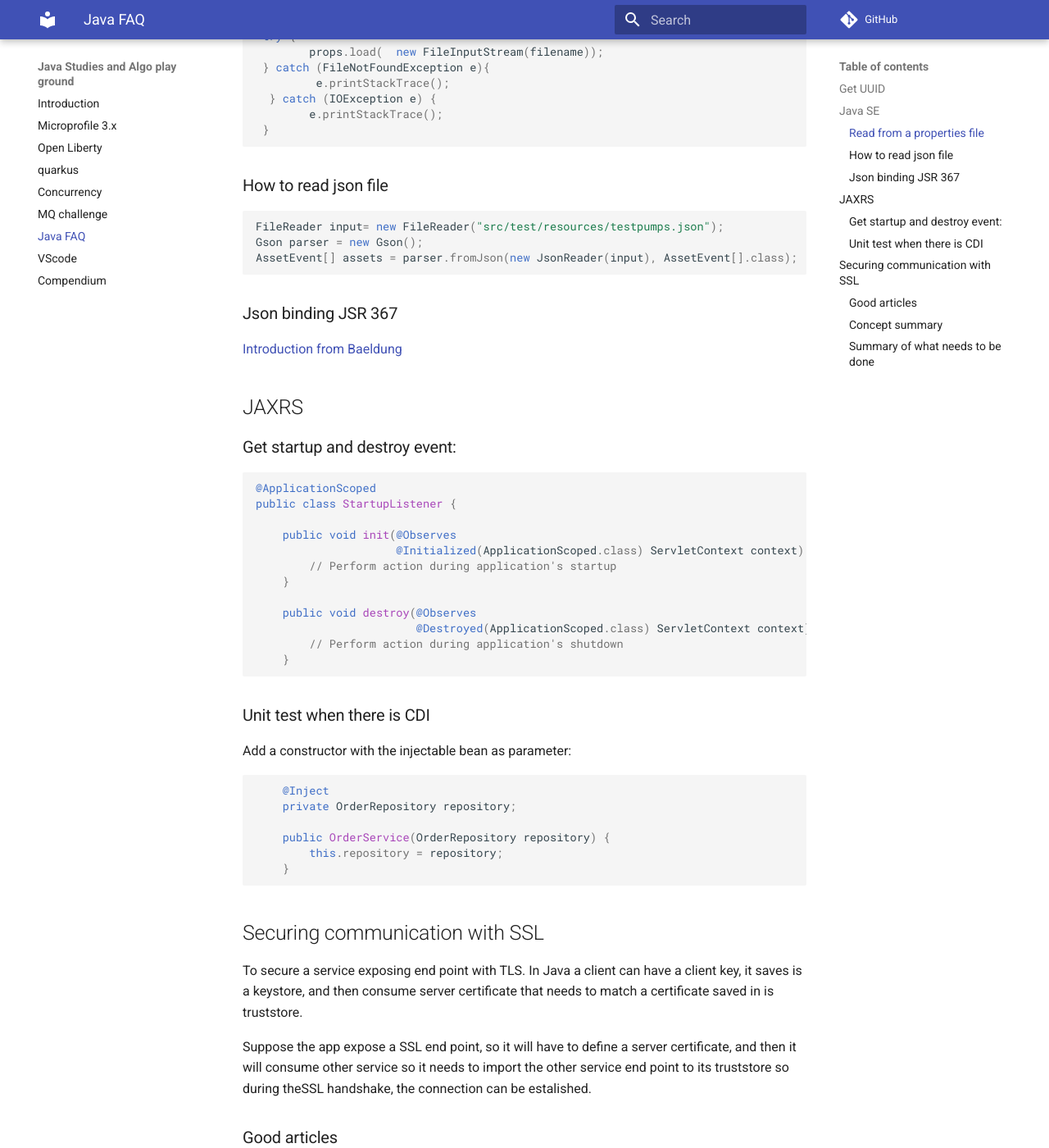
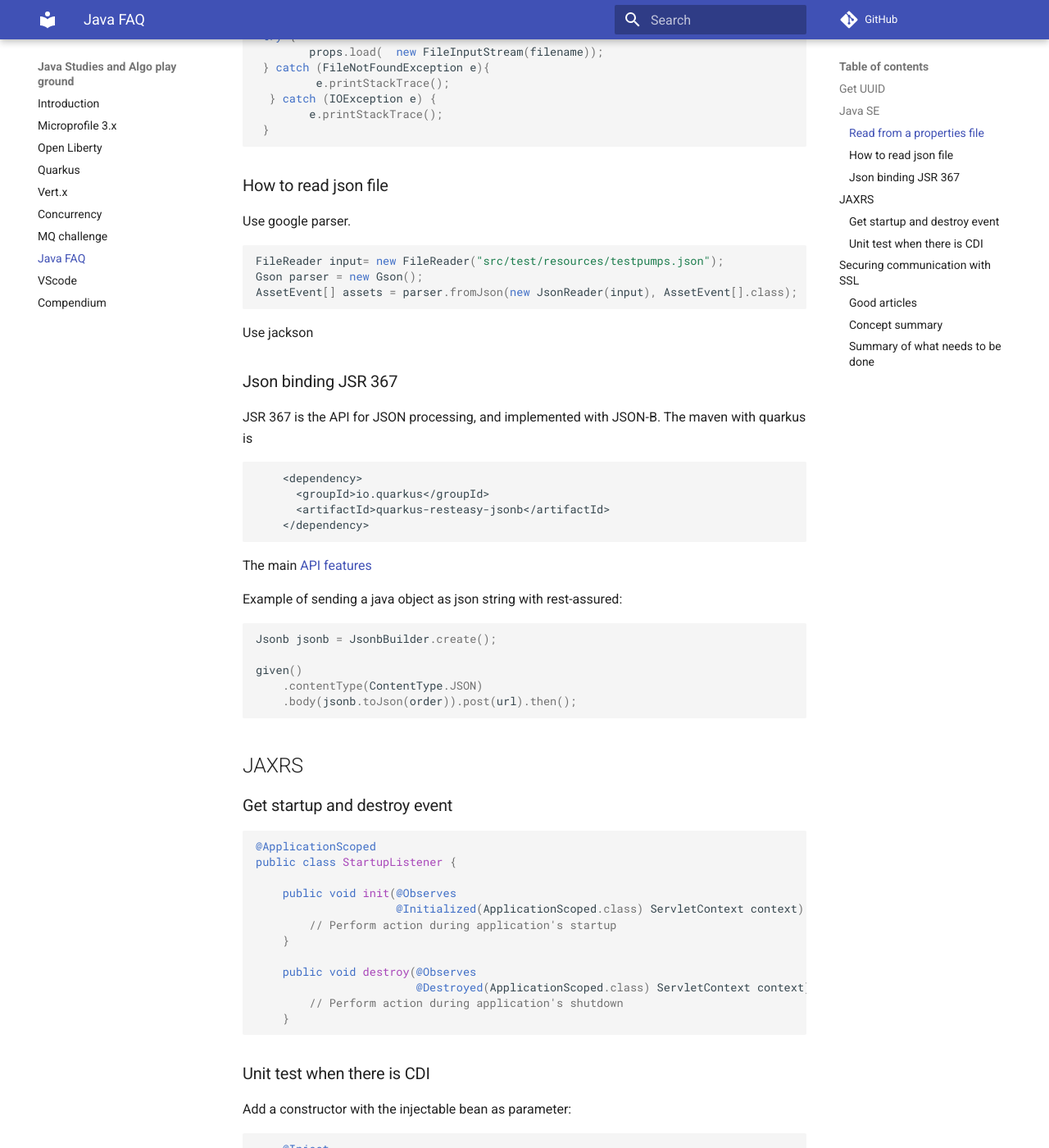
Before and after one commit to jbcodeforce/java-studies, an MkDocs documentation site: the page built from docs/FAQ.md, in a window 1280 px wide and 1400 px high, scrolled down 421 px. Shown: the whole window at 82% size. Built offline with MkDocs 1.6.1 and Material for MkDocs 9.7.7, drawn with Linux system fonts in a browser that asks for light colours; comment, search, counter and statistics services are not loaded.

Commit message:
update quarkus note

````diff
--- a/docs/FAQ.md
+++ b/docs/FAQ.md
@@ -24,19 +24,42 @@
 
 ### How to read json file
 
+Use google parser.
+
 ```java
 FileReader input= new FileReader("src/test/resources/testpumps.json");
 Gson parser = new Gson();
 AssetEvent[] assets = parser.fromJson(new JsonReader(input), AssetEvent[].class);
 ```
 
+Use jackson
+
 ### Json binding JSR 367
 
-[Introduction from Baeldung](https://www.baeldung.com/java-json-binding-api)
+JSR 367 is the API for JSON processing, and implemented with JSON-B. The maven with quarkus is
+
+```
+    <dependency>
+      <groupId>io.quarkus</groupId>
+      <artifactId>quarkus-resteasy-jsonb</artifactId>
+    </dependency>
+```
+
+The main [API features](https://www.baeldung.com/java-json-binding-api#api-features)
+
+Example of sending a java object as json string with rest-assured:
+
+```java
+Jsonb jsonb = JsonbBuilder.create();
+
+given()
+    .contentType(ContentType.JSON)
+    .body(jsonb.toJson(order)).post(url).then();
+```
 
 ## JAXRS
 
-### Get startup and destroy event:
+### Get startup and destroy event
 
 ```java
 @ApplicationScoped
--- a/mkdocs.yml
+++ b/mkdocs.yml
@@ -4,7 +4,8 @@
   - Introduction: index.md
   - Microprofile 3.x: microprofile.md
   - Open Liberty: openliberty.md
-  - quarkus: quarkus.md
+  - Quarkus: quarkus.md
+  - Vert.x: vertx.md
   - Concurrency : concurrent.md
   - MQ challenge: mqChallenge.md
   - Java FAQ: FAQ.md
````
Also changed, not shown: docs/quarkus.md (+111 -14 lines), docs/vertx.md (added, +32 -0 lines), 1 other file.
